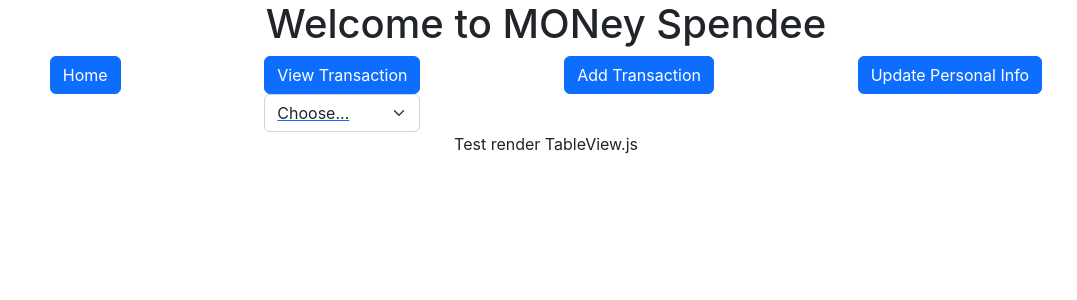
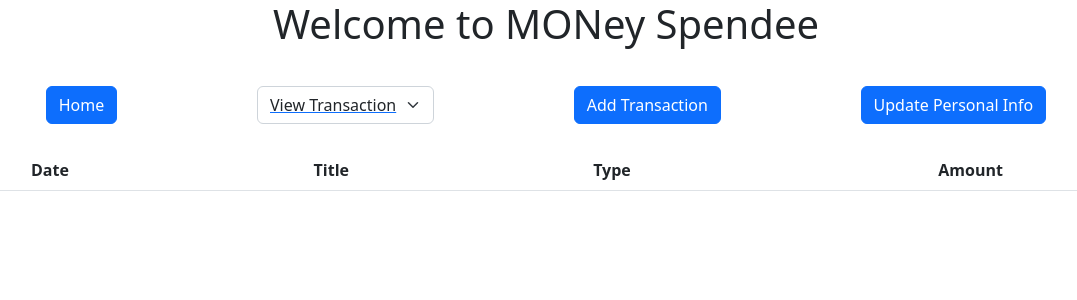
Before and after one commit to chonnikan-aue/money-spendee-client, a React (Create React App) app: page /table-view in a window 1280 px wide. Shown: the top 300 px of the page, without its empty margins (94-1171 px from the left). Built offline with nearby package versions, Linux system fonts and the light colour scheme; no server answers; the HTML template or start-up script is replaced by a standard one.

Commit message:
Edit nav bar and TableView style

```diff
--- a/src/App.css
+++ b/src/App.css
@@ -17,4 +17,5 @@ nav {
   display: flex;
   flex-flow: row;
   justify-content: space-evenly;
+  margin: 3% 0 2% 0;
 }
--- a/src/App.js
+++ b/src/App.js
@@ -6,6 +6,7 @@ import Home from "./components/Home/Home"
 import AddTransaction from "./AddTransaction/AddTransaction"
 import UpdateInfo from "./UpdateInfo/UpdateInfo"
 import { Route, Routes, Link, Navigate } from "react-router-dom";
+import 'bootstrap/dist/css/bootstrap.min.css';
 import Container from 'react-bootstrap/Container';
 import Button from 'react-bootstrap/Button';
 
@@ -42,6 +43,10 @@ function App() {
     })
   }
 
+  useEffect(() => {
+    getWitdrawals()
+  }, [])
+
   return (
     <div className="App">
       <div>
@@ -51,11 +56,13 @@ function App() {
         <Link to="/">
           <Button>Home</Button>
         </Link>
+        {/* BUG: Wrong links */}
         <Link to="/table-view">
-          <Button>View Transaction</Button>
           <select class="form-select" id="">
-            <option value="">Choose...</option>
+            <option value="">View Transaction</option>
             <option value="">Table View</option>
+            <option value="">Dashboard View</option>
+            <option value="">Summary View</option>
           </select>
         </Link>
         <Link to="/add-transaction">
--- a/src/components/TableView/TableView.js
+++ b/src/components/TableView/TableView.js
@@ -1,9 +1,18 @@
 import React, { useState } from "react"
 import axios from "axios"
-
+import { Table } from "react-bootstrap"
 const TableView = props => {
   return (
-    <p>Test render TableView.js</p>
+    <Table>
+      <thead>
+        <tr>
+          <th scope="col">Date</th>
+          <th scope="col">Title</th>
+          <th scope="col">Type</th>
+          <th scope="col">Amount</th>
+        </tr>
+      </thead>
+    </Table>
   )
 }
 
```
